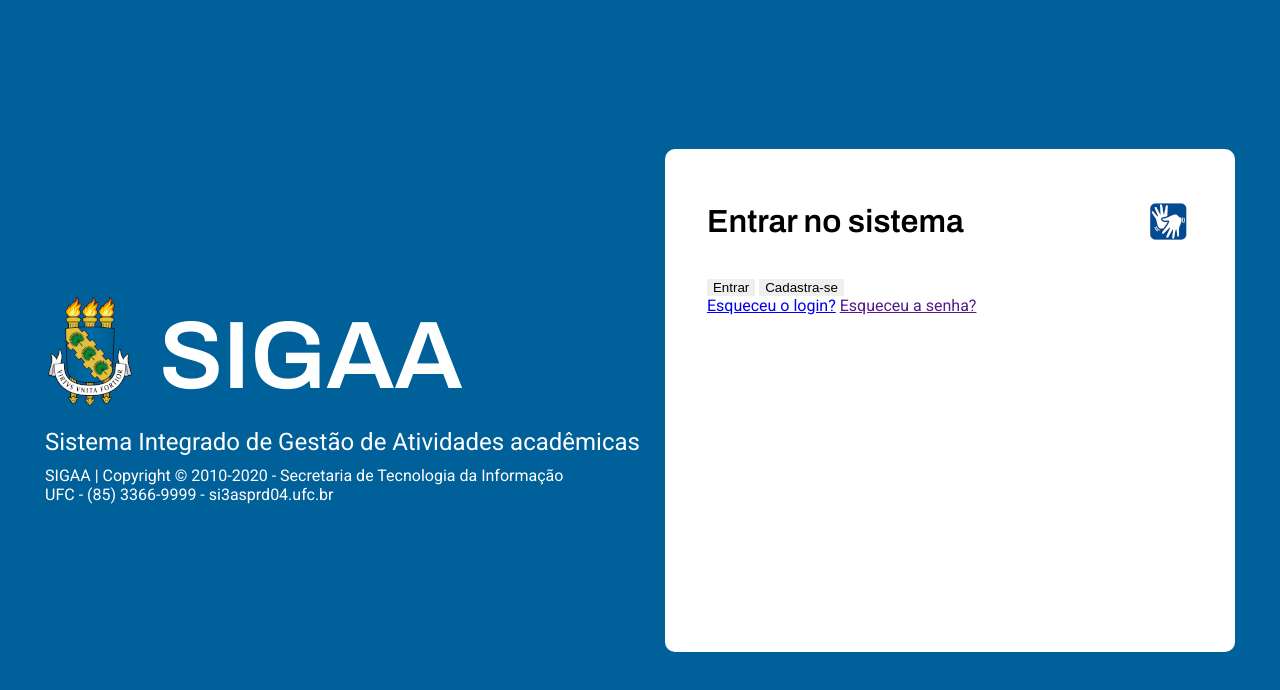
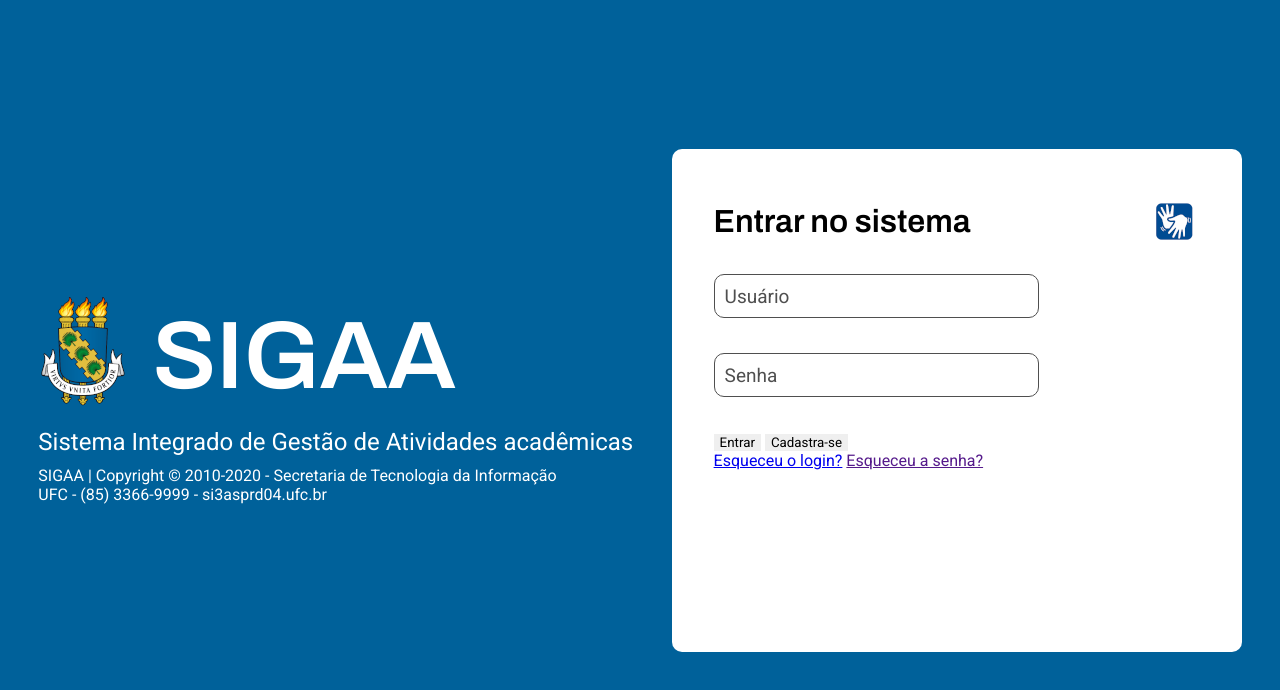
Before and after one commit to AgaciMario/SIGAA-Remake, a plain HTML site: page index.html in a window 1280 px wide. Drawn offline with Linux system fonts and the light colour scheme.

Commit message:
Estilização dos inputs me 90%

```diff
--- a/index.html
+++ b/index.html
@@ -32,14 +32,15 @@
 
     <!--Formulário de login-->
     <form action="/">
-      <div class="input">
+
+      <div class="input_div">
         <input type="text" id="login" required>
-        <label for="login"></label>
+        <label for="login">Usuário</label>
       </div>
 
-      <div class="input">
+      <div class="input_div">
         <input type="text" id="passwd" required>
-        <label for="passwd"></label>
+        <label for="passwd">Senha</label>
       </div>
 
       <button type="submit">Entrar</button>
--- a/style.css
+++ b/style.css
@@ -6,7 +6,13 @@
   --green: #028634;
 }
 
-* { border: 0; margin: 0; box-sizing: border-box; }
+* {
+  border: 0;
+  margin: 0;
+  box-sizing: border-box;
+  font-family: roboto, sans-serif;
+}
+
 html{ height: 100%; }
 
 body {
@@ -14,19 +20,17 @@ body {
   min-height: 100%;
   align-items: center;
   justify-content: space-evenly;
-  padding: 0 20px;
   background-color: var(--blue);
-  font-family: roboto, sans-serif;
 }
 
 .Banner { color:white; }
 
 h1 {
+  display: inline;
   font-family: archivo, sans-serif;
 }
 
 .Banner h1 {
-  display: inline;
   position: relative;
   top: -20px;
   left: 20px;
@@ -37,6 +41,7 @@ h1 {
   margin-bottom: 10px;
   font-weight: normal;
 }
+
 .Banner p { max-width: 61ch; }
 
 .Login-container {
@@ -44,15 +49,38 @@ h1 {
   min-width: 570px;
   min-height: 503px;
   padding: 42px;
-  border-radius: 10px
+  border-radius: 10px;
 }
 
-.Login-container h1 {
-  display: inline;
-}
-
-.Login-container header img {
+.Login-container header a {
   position: relative;
   left: 180px;
   top: 10px;
 }
+
+.input_div {
+  position: relative;
+  width: 325px;
+  height: 44px;
+  margin: 35px 0;
+  border-radius: 10px;
+}
+
+.input_div input,
+.input_div label {
+  width: 100%;
+  height: 100%;
+  border-radius: 10px;
+  font-size: 19px;
+  color: var(--gray);
+}
+
+.input_div input { outline: none; }
+
+.input_div label {
+  position: absolute;
+  left: 0;
+  pointer-events: none;
+  border: 1px solid var(--gray);
+  padding: 10px;
+}
```
